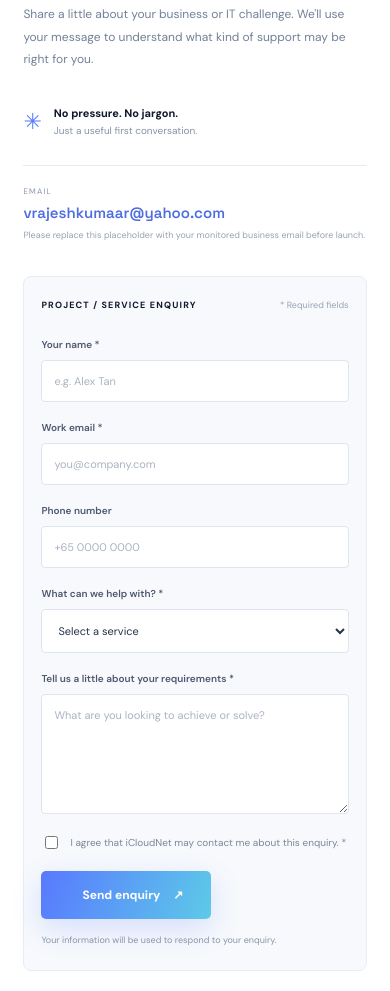
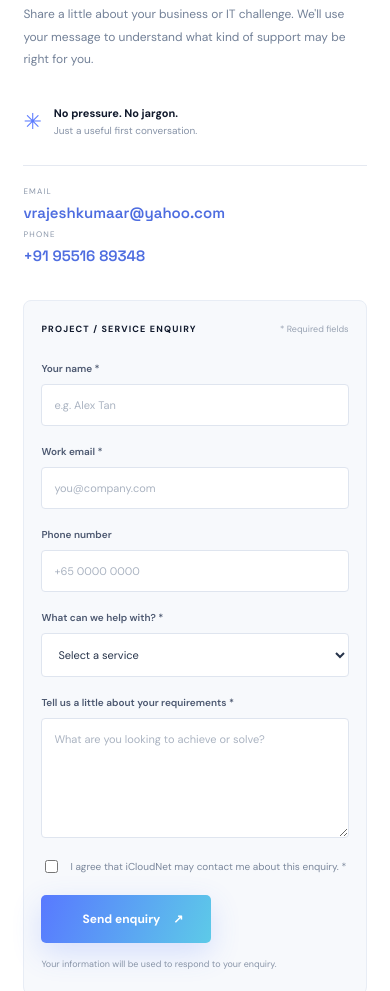
Before and after one commit to vrajeshkumaar/icloudnet-website, a plain HTML site: page index.html in a window 390 px wide. Shown: the part 4754-5745 px from the top of the page. Drawn offline with Linux system fonts and the light colour scheme.

Commit message:
Update contact email and phone.

```diff
--- a/index.html
+++ b/index.html
@@ -68,7 +68,7 @@
 
     <section class="cta-band"><div><div class="eyebrow"><span class="eyebrow-line"></span> READY WHEN YOU ARE</div><h2>Let's make IT work<br><span class="gradient-text">better for you.</span></h2></div><a class="btn btn-primary" href="#contact">Start a conversation <span>↗</span></a></section>
 
-    <section class="contact-section section" id="contact"><div class="contact-intro"><div class="eyebrow dark"><span class="eyebrow-line"></span> CONTACT iCloudNet</div><h2>Tell us what<br>you <span class="gradient-text">need.</span></h2><p>Share a little about your business or IT challenge. We'll use your message to understand what kind of support may be right for you.</p><div class="contact-note"><span>✳</span><div><b>No pressure. No jargon.</b><small>Just a useful first conversation.</small></div></div><div class="contact-details"><span>EMAIL</span><a href="mailto:vrajeshkumaar@yahoo.com">vrajeshkumaar@yahoo.com</a><small>Please replace this placeholder with your monitored business email before launch.</small></div></div>
+    <section class="contact-section section" id="contact"><div class="contact-intro"><div class="eyebrow dark"><span class="eyebrow-line"></span> CONTACT iCloudNet</div><h2>Tell us what<br>you <span class="gradient-text">need.</span></h2><p>Share a little about your business or IT challenge. We'll use your message to understand what kind of support may be right for you.</p><div class="contact-note"><span>✳</span><div><b>No pressure. No jargon.</b><small>Just a useful first conversation.</small></div></div><div class="contact-details"><span>EMAIL</span><a href="mailto:vrajeshkumaar@yahoo.com">vrajeshkumaar@yahoo.com</a><span>PHONE</span><a href="tel:+919551689348">+91 95516 89348</a></div></div>
       <form class="enquiry-form" id="enquiry-form" action="https://formspree.io/f/YOUR_FORM_ID" method="POST">
         <div class="form-top"><span>PROJECT / SERVICE ENQUIRY</span><span class="required-note">* Required fields</span></div>
         <div class="form-row"><label>Your name *<input name="name" required minlength="2" maxlength="100" placeholder="e.g. Alex Tan"></label><label>Work email *<input type="email" name="email" required maxlength="180" placeholder="you@company.com"></label></div>
```
